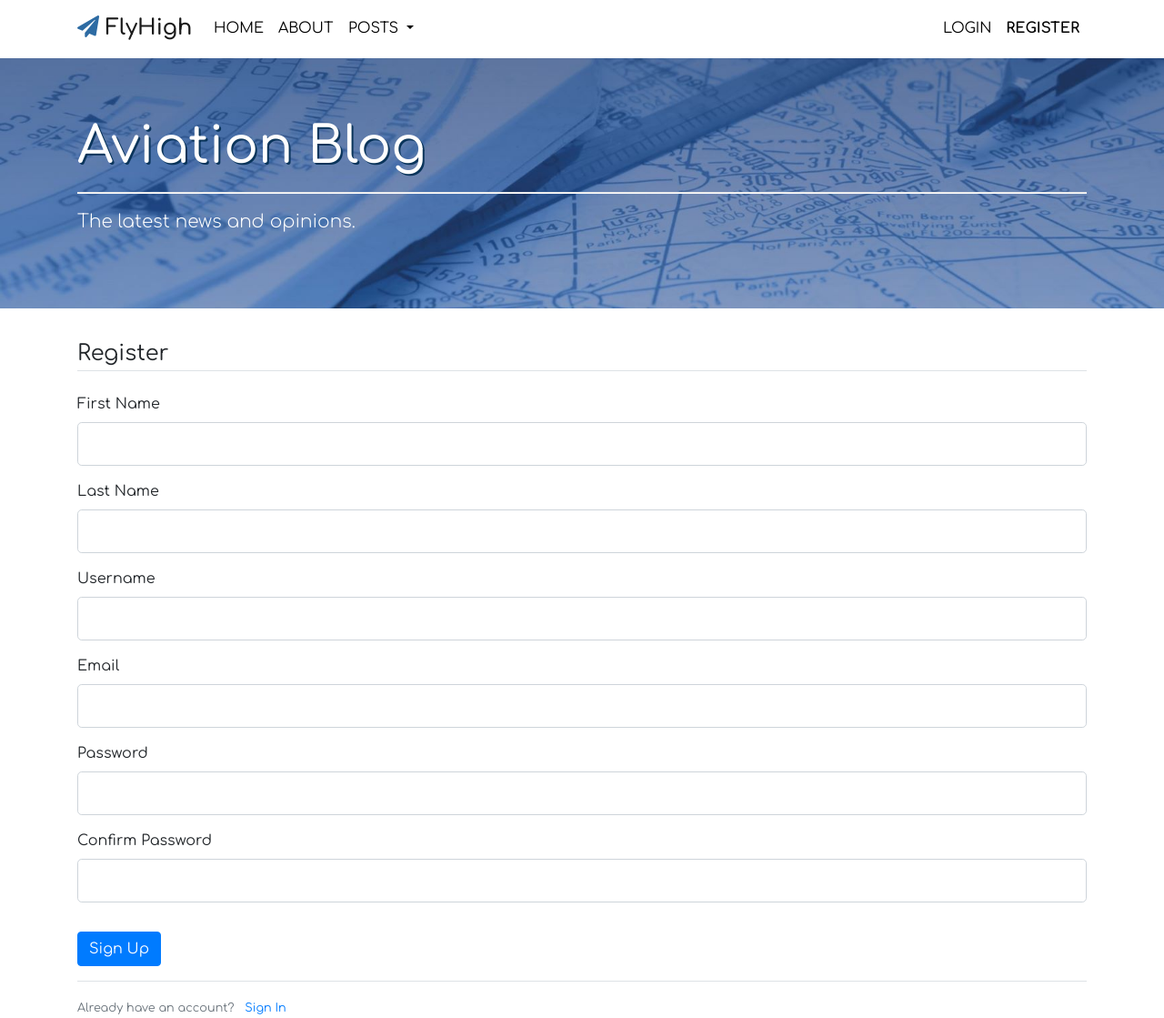
After one commit to milan-stefanik/FlyHigh, a Flask app: page /register in a window 1280 px wide. The commit adds this page. Shown: the whole page at 91% size. Run offline with Flask 2, Linux system fonts and the light colour scheme; some libraries are stand-ins or nearby versions.

Commit message:
Register and login forms were created using Flask-WTF

```diff
--- a/app.py
+++ b/app.py
@@ -1,5 +1,6 @@
 import os
-from flask import Flask, render_template, redirect, request, url_for
+from flask import Flask, render_template, redirect, request, url_for, flash
+from forms import RegistrationForm, LoginForm
 from flask_pymongo import PyMongo
 from bson.objectid import ObjectId
 
@@ -10,7 +11,7 @@
 
 app = Flask(__name__)
 
-
+app.config['SECRET_KEY'] = os.getenv('SECRET_KEY')
 app.config['MONGO_DBNAME'] = os.getenv('DB_NAME')
 app.config['MONGO_URI'] = os.getenv('MONGO_URI')
 
@@ -29,6 +30,31 @@
     return render_template('about.html', title='About')
 
 
+@app.route('/register', methods=['GET', 'POST'])
+def register():
+    form = RegistrationForm()
+    if form.validate_on_submit():
+        flash('Account created for {} {}!'.format(form.firstname.data,
+                                                  form.lastname.data),
+              'success')
+        return redirect(url_for('index'))
+    return render_template('register.html', title='Register', form=form)
+
+
+@app.route('/login', methods=['GET', 'POST'])
+def login():
+    form = LoginForm()
+    if form.validate_on_submit():
+        if form.email.data == 'admin@flyhigh.com' and \
+           form.password.data == 'password':
+            flash('You have been logged in!', 'success')
+            return redirect(url_for('index'))
+        else:
+            flash('Login Unsuccessful. '
+                  'Please check username and password.', 'danger')
+    return render_template('login.html', title='Login', form=form)
+
+
 if __name__ == '__main__':
     app.run(host=os.environ.get('IP'),
             port=int(os.environ.get('PORT')),
--- /dev/null
+++ b/forms.py
@@ -0,0 +1,29 @@
+from flask_wtf import FlaskForm
+from wtforms import StringField, PasswordField, SubmitField, BooleanField
+from wtforms.validators import DataRequired, Length, Email, EqualTo
+
+
+class RegistrationForm(FlaskForm):
+    firstname = StringField('First Name',
+                            validators=[DataRequired(), Length(min=2, max=25)])
+    lastname = StringField('Last Name',
+                           validators=[DataRequired(), Length(min=2, max=25)])
+    username = StringField('Username',
+                           validators=[DataRequired(), Length(min=2, max=20)])
+    email = StringField('Email',
+                        validators=[DataRequired(), Email()])
+    password = PasswordField('Password',
+                             validators=[DataRequired()])
+    confirm_password = PasswordField('Confirm Password',
+                                     validators=[DataRequired(),
+                                                 EqualTo('password')])
+    submit = SubmitField('Sign Up')
+
+
+class LoginForm(FlaskForm):
+    email = StringField('Email',
+                        validators=[DataRequired(), Email()])
+    password = PasswordField('Password',
+                             validators=[DataRequired()])
+    remember = BooleanField('Remember Me')
+    submit = SubmitField('Login')
--- a/requirements.txt
+++ b/requirements.txt
@@ -1,7 +1,10 @@
 click==7.1.2
 dnspython==1.16.0
+email-validator==1.1.1
 Flask==1.1.2
 Flask-PyMongo==2.3.0
+Flask-WTF==0.14.3
 itsdangerous==1.1.0
 pymongo==3.10.1
 Werkzeug==1.0.1
+WTForms==2.3.1
--- a/static/css/base-style.css
+++ b/static/css/base-style.css
@@ -4,7 +4,7 @@
 
 body {
     font-family: 'Comfortaa', 'sans-serif';
-    margin-top: 5rem;
+    margin-top: 4rem;
 }
 
 /* -----------------------NAVBAR--------------------------- */
@@ -37,10 +37,13 @@
 }
 
 
+/* -----------------------NAVBAR--------------------------- */
+
 #hero-image {
  background: url('../img/hero-image.jpg') no-repeat center center;
  background-size: cover;
-
+ margin-top: 0;
+ margin-bottom: 2rem;
 }
 
 #hero-image h1 {
--- a/static/css/hover-effect.css
+++ b/static/css/hover-effect.css
@@ -16,7 +16,7 @@
   left: 0;
   right: 100%;
   bottom: 0;
-  background: black;
+  background: rgb(45,107,163);
   height: 2px;
   -webkit-transition-property: right;
   transition-property: right;
@@ -31,4 +31,5 @@
 
 .hvr-underline-from-left-active {
     font-weight: 700;
+    color: rgb(45,107,163);
 }
--- a/templates/base.html
+++ b/templates/base.html
@@ -14,9 +14,9 @@
 		href="https://cdnjs.cloudflare.com/ajax/libs/font-awesome/5.12.0-1/css/all.css" />
 
 	<!-- Custom CSS -->
-	<link type="text/css" rel="stylesheet" href="{{url_for('static', filename='css/hover-effect.css')}}" />
-    <link type="text/css" rel="stylesheet" href="{{url_for('static', filename='css/base-style.css')}}" />
-    <link type="text/css" rel="stylesheet" href="{{url_for('static', filename='css/index-style.css')}}" />
+	<link type="text/css" rel="stylesheet" href="{{ url_for('static', filename='css/hover-effect.css') }}" />
+    <link type="text/css" rel="stylesheet" href="{{ url_for('static', filename='css/base-style.css') }}" />
+    <link type="text/css" rel="stylesheet" href="{{ url_for('static', filename='css/index-style.css') }}" />
 
 	{% if title %}
 	<title>FlyHigh Blog - {{ title }}</title>
@@ -33,7 +33,7 @@
 		<nav class="navbar fixed-top navbar-expand-lg navbar-light">
 			<div class="container">
 				<a class="navbar-brand"
-					href="{{url_for('index')}}"><span class="logo"><i class="fas fa-paper-plane"></i></span>
+					href="{{ url_for('index') }}"><span class="logo"><i class="fas fa-paper-plane"></i></span>
 					FlyHigh</a>
 				<button class="navbar-toggler" type="button" data-toggle="collapse" data-target="#navbarTogglerDemo02" aria-controls="navbarTogglerDemo02" aria-expanded="false" aria-label="Toggle navigation">
 			                <span class="navbar-toggler-icon"></span>
@@ -43,11 +43,11 @@
 					<ul class="navbar-nav mr-auto mt-2 mt-lg-0">
 						<li class="nav-item">
 							<a class="nav-link {{ 'hvr-underline-from-left-active' if active_page == 'home' else 'hvr-underline-from-left' }}"
-								href="{{url_for('index')}}">Home</a>
+								href="{{ url_for('index') }}">Home</a>
 						</li>
 						<li class="nav-item">
 							<a class="nav-link {{ 'hvr-underline-from-left-active' if active_page == 'about' else 'hvr-underline-from-left' }}"
-								href="{{url_for('about')}}">About</a>
+								href="{{ url_for('about') }}">About</a>
 						</li>
 						<li class="nav-item dropdown">
 							<a class="nav-link dropdown-toggle nav-link hvr-underline-from-left" href="#"
@@ -67,10 +67,10 @@
 					</ul>
 					<ul class="navbar-nav mt-2 mt-lg-0">
 						<li class="nav-item">
-							<a class="nav-link hvr-underline-from-left" href="#">Login</a>
+							<a class="nav-link {{ 'hvr-underline-from-left-active' if active_page == 'login' else 'hvr-underline-from-left' }}" href="{{ url_for('login') }}">Login</a>
 						</li>
 						<li class="nav-item">
-							<a class="nav-link hvr-underline-from-left" href="#">Register</a>
+							<a class="nav-link {{ 'hvr-underline-from-left-active' if active_page == 'register' else 'hvr-underline-from-left' }}" href="{{ url_for('register') }}">Register</a>
 						</li>
 					</ul>
 				</div>
@@ -89,7 +89,17 @@
 	<div class="container">
 		<div class="row">
 			<div class="col-12">
-				{% block content %}{% endblock %}
+				{% with messages = get_flashed_messages(with_categories=true) %}
+                    {% if messages %}
+                       {% for category, message in messages %}
+                            <div class="alert alert-{{ category }}">
+                                {{ message }}
+                            </div>
+                       {% endfor %}
+
+                    {% endif %}
+                {% endwith %}
+                {% block content %}{% endblock %}
 			</div>
 		</div>
 	</div>
--- /dev/null
+++ b/templates/register.html
@@ -0,0 +1,99 @@
+{% extends "base.html" %}
+{% set active_page = "register" %}
+{% block content %}
+    <div>
+        <form method="POST" action="" novalidate>
+            {{ form.hidden_tag() }}
+            <fieldset class="form-group">
+                <legend class="border-bottom mb-4">Register</legend>
+                <div class = "form-group">
+                    {{ form.firstname.label(class="form-control-label") }}
+                    {% if form.firstname.errors %}
+                        {{ form.firstname(class="form-control form-control-lg is-invalid") }}
+                        <div class="invalid-feedback">
+                            {% for error in form.firstname.errors %}
+                                <span>{{ error }}</span>
+                            {% endfor %}
+                        </div>
+                    {% else %}
+                        {{ form.firstname(class="form-control form-control-lg") }}
+                    {% endif %}
+
+                </div>
+                <div class = "form-group">
+                    {{ form.lastname.label(class="form-control-label") }}
+                    {% if form.lastname.errors %}
+                        {{ form.lastname(class="form-control form-control-lg is-invalid") }}
+                        <div class="invalid-feedback">
+                            {% for error in form.lastname.errors %}
+                                <span>{{ error }}</span>
+                            {% endfor %}
+                        </div>
+                    {% else %}
+                        {{ form.lastname(class="form-control form-control-lg") }}
+                    {% endif %}
+                </div>
+                <div class = "form-group">
+                    {{ form.username.label(class="form-control-label") }}
+                    {% if form.username.errors %}
+                        {{ form.username(class="form-control form-control-lg is-invalid") }}
+                        <div class="invalid-feedback">
+                            {% for error in form.username.errors %}
+                                <span>{{ error }}</span>
+                            {% endfor %}
+                        </div>
+                    {% else %}
+                        {{ form.username(class="form-control form-control-lg") }}
+                    {% endif %}
+                </div>
+                <div class = "form-group">
+                    {{ form.email.label(class="form-control-label") }}
+                    {% if form.email.errors %}
+                        {{ form.email(class="form-control form-control-lg is-invalid") }}
+                        <div class="invalid-feedback">
+                            {% for error in form.email.errors %}
+                                <span>{{ error }}</span>
+                            {% endfor %}
+                        </div>
+                    {% else %}
+                        {{ form.email(class="form-control form-control-lg") }}
+                    {% endif %}
+                </div>
+                <div class = "form-group">
+                    {{ form.password.label(class="form-control-label") }}
+                    {% if form.password.errors %}
+                        {{ form.password(class="form-control form-control-lg is-invalid") }}
+                        <div class="invalid-feedback">
+                            {% for error in form.password.errors %}
+                                <span>{{ error }}</span>
+                            {% endfor %}
+                        </div>
+                    {% else %}
+                        {{ form.password(class="form-control form-control-lg") }}
+                    {% endif %}
+                </div>
+                <div class = "form-group">
+                    {{ form.confirm_password.label(class="form-control-label") }}
+                    {% if form.confirm_password.errors %}
+                        {{ form.confirm_password(class="form-control form-control-lg is-invalid") }}
+                        <div class="invalid-feedback">
+                            {% for error in form.confirm_password.errors %}
+                                <span>{{ error }}</span>
+                            {% endfor %}
+                        </div>
+                    {% else %}
+                        {{ form.confirm_password(class="form-control form-control-lg") }}
+                    {% endif %}
+                </div>
+            </fieldset>
+            <div class = "form-group">
+                {{ form.submit(class="btn btn-primary") }}
+            </div>
+        </form>
+    </div>
+    <div class="border-top pt-3">
+        <small class="text-muted">
+            Already have an account? <a class="ml-2" href="{{ url_for('login') }}">Sign In</a>
+        </small>
+    </div>
+{% endblock content %}
```
Also changed, not shown: templates/login.html (added, +53 -0 lines).
